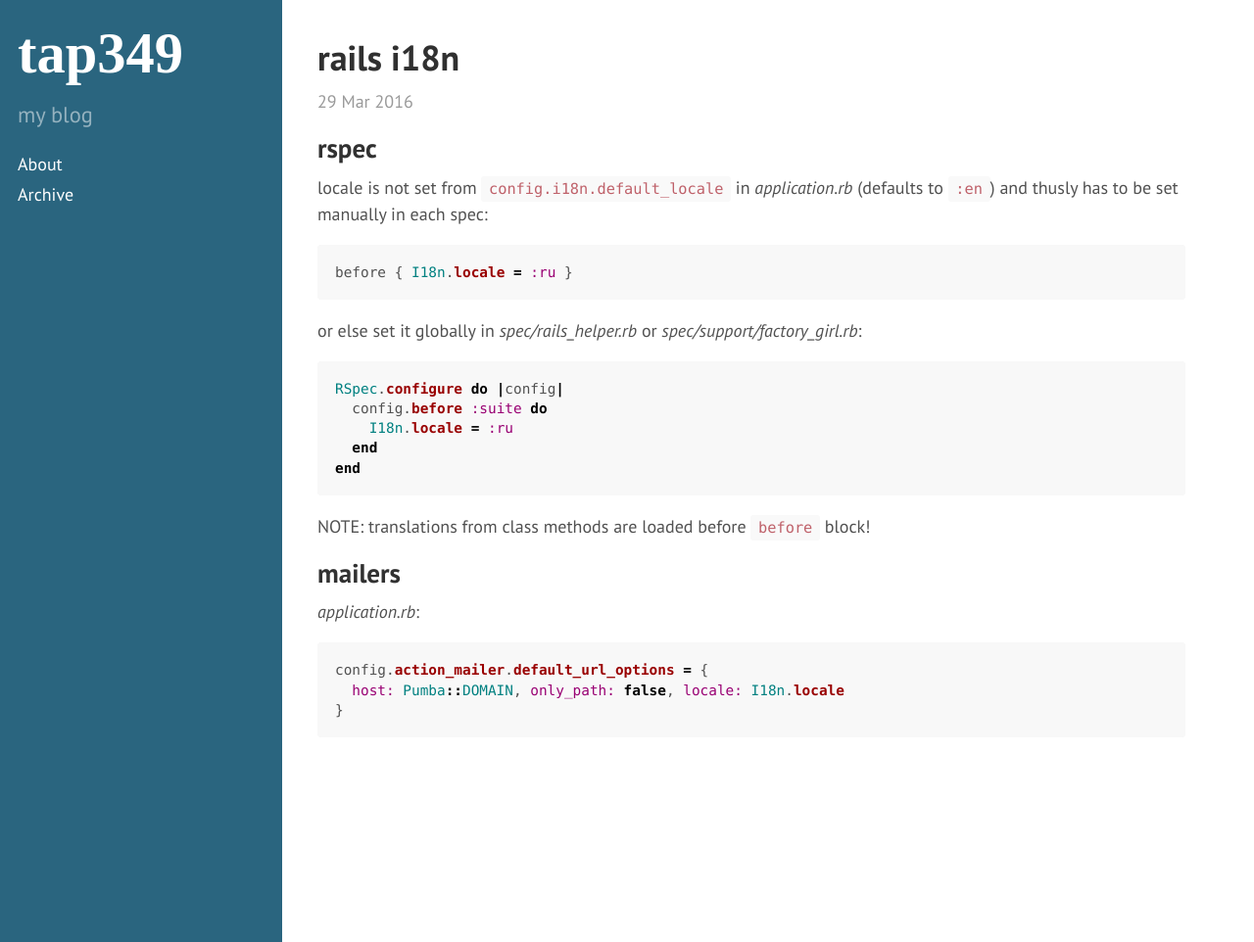
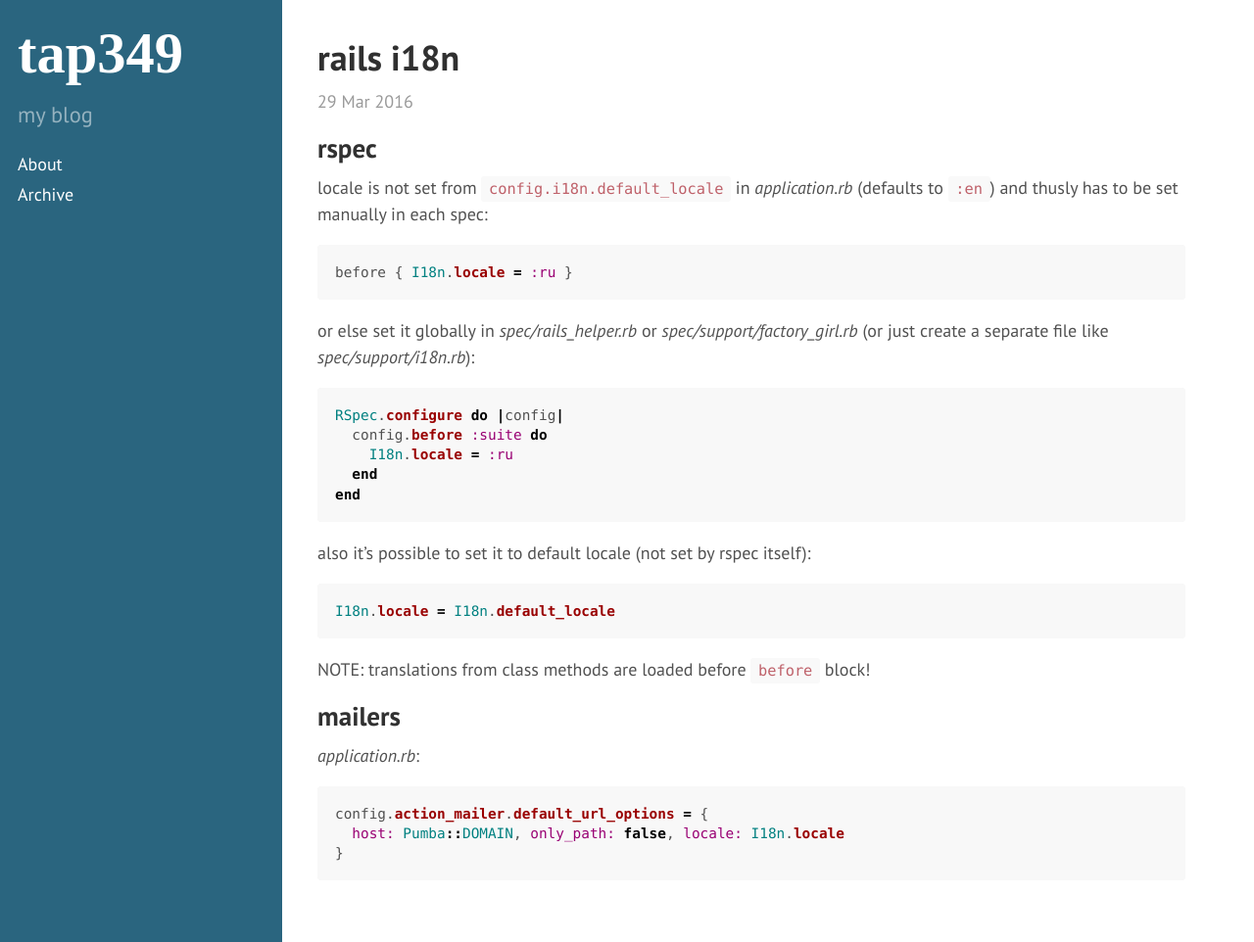
Before and after one commit to tap349/tap349.github.io, a Jekyll site: the page built from _posts/2016-03-29-rails-i18n.md, in a window 1280 px wide and 962 px high. Shown: the whole window at 98% size. Built offline with Jekyll 4.4.1, drawn with Linux system fonts in a browser that asks for light colours.

Commit message:
update 2016-03-29_11:30:34

````diff
--- a/_posts/2016-03-29-rails-i18n.md
+++ b/_posts/2016-03-29-rails-i18n.md
@@ -15,7 +15,8 @@ locale is not set from `config.i18n.default_locale` in _application.rb_
 before { I18n.locale = :ru }
 ```
 
-or else set it globally in _spec/rails_helper.rb_ or _spec/support/factory_girl.rb_:
+or else set it globally in _spec/rails_helper.rb_ or _spec/support/factory_girl.rb_
+(or just create a separate file like _spec/support/i18n.rb_):
 
 ```ruby
 RSpec.configure do |config|
@@ -23,6 +24,12 @@ RSpec.configure do |config|
     I18n.locale = :ru
   end
 end
+```
+
+also it's possible to set it to default locale (not set by rspec itself):
+
+```ruby
+I18n.locale = I18n.default_locale
 ```
 
 NOTE: translations from class methods are loaded before `before` block!
````
